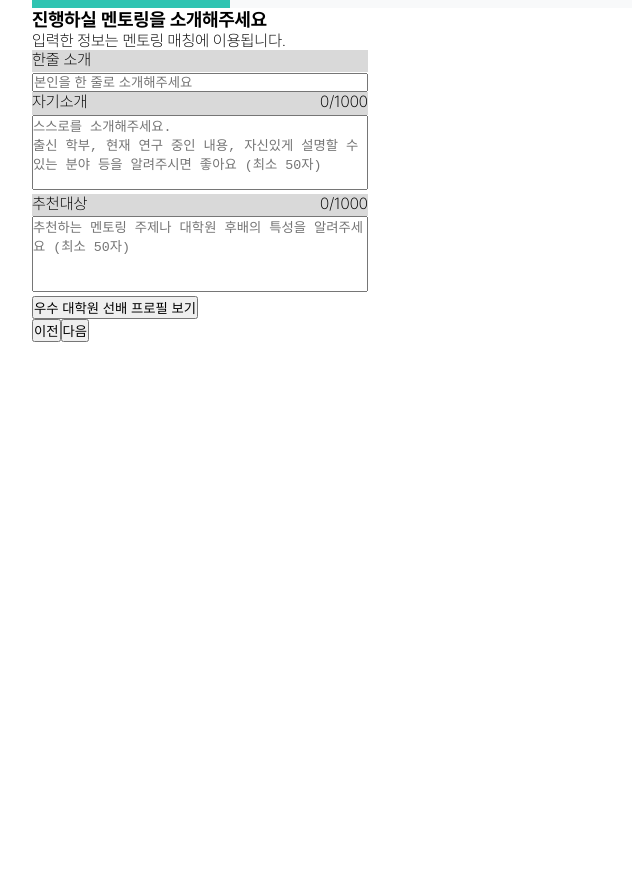
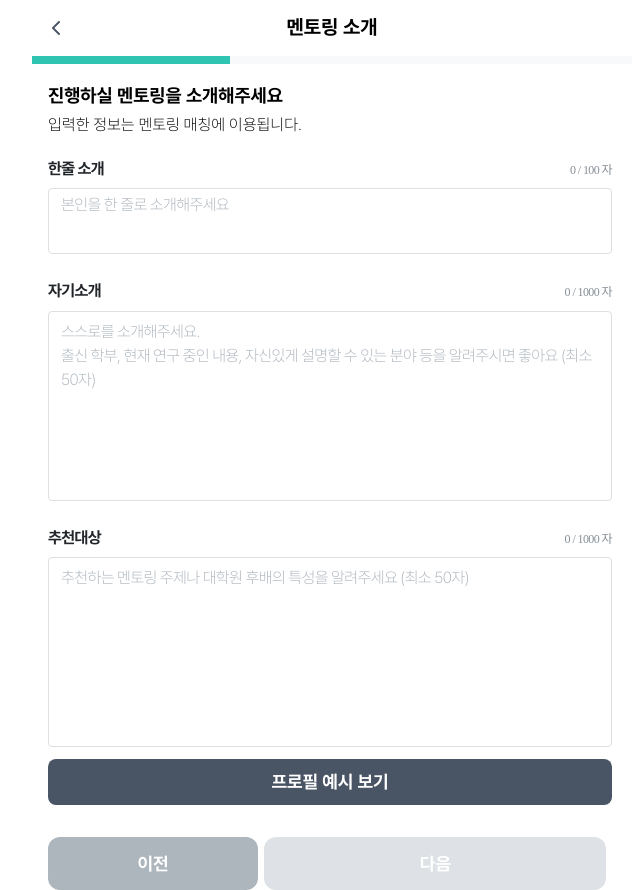
Before and after one commit to WE-ARE-RACCOONS/postgraduate-front, a Next.js app: page /add-profile in a window 1280 px wide. Shown: the whole page, without its empty margins (308-952 px from the left). Before the commit the page ends 800 px from the top, so only its background shows below. Built offline with nearby package versions, Linux system fonts and the light colour scheme; no server answers.

Commit message:
RAC-281 feat:정보입력 디자인 및 디테일

```diff
--- a/src/app/add-profile/page.tsx
+++ b/src/app/add-profile/page.tsx
@@ -1,6 +1,8 @@
 'use client';
 import ProgressBar from '@/components/Bar/ProgressBar';
 import ClickedBtn from '@/components/Button/ClickedBtn';
+import NextBtn from '@/components/Button/NextBtn';
+import BackHeader from '@/components/Header/BackHeader';
 import DimmedModal from '@/components/Modal/DimmedModal';
 import FullModal from '@/components/Modal/FullModal';
 import ProfileForm from '@/components/SingleForm/ProfileForm';
@@ -30,9 +32,16 @@ function AddProfilePage() {
   const [flag, setFlag] = useState(false);
   const [alertMsg, setAlertMsg] = useState('');
   const router = useRouter();
+  const [buttonAct, setButtonAct] = useState(false);
   const { modal, modalHandler, portalElement } = useModal(
     'senior-best-case-portal',
   );
+  const updateBtnSet = () => {
+    setButtonAct(singleIntro.length > 10 && multiIntro.length > 50 && recommended.length > 50);
+  };
+  useEffect(() => {
+    updateBtnSet();
+  }, [singleIntro, multiIntro, recommended]);
 
   const handleClick = () => {
     if (!singleIntro) {
@@ -72,18 +81,27 @@ function AddProfilePage() {
 
   return (
     <AddProfilePageContainer>
+      <BackHeader headerText='멘토링 소개' />
       <ProgressBar activeNum={0} />
-      <h3>{PROFILE_DIRECTION.addProfile}</h3>
-      <div>{PROFILE_SUB_DIRECTION.addProfile}</div>
+      <div style={{marginTop:'1.25rem',marginLeft:'1rem'}}>
+      <h3 >{PROFILE_DIRECTION.addProfile}</h3>
+      <div id='profile-sub'>{PROFILE_SUB_DIRECTION.addProfile}</div>
+      </div>
       <ProfileForm
+      flag={flag}
         lineType="single"
         title={PROFILE_TITLE.singleIntroduce}
         placeholder={PROFILE_PLACEHOLDER.singleIntroduce}
         formType="singleIntro"
+        maxLength={100}
         loadStr={singleIntro}
         changeHandler={setSingleIntro}
       />
+      <div style={{marginLeft:'1rem'}}>
+      { flag && <SingleValidator msg={'최소 10자 이상 입력해 주세요.'} textColor="#FF3347" />}
+      </div>
       <ProfileForm
+      flag={flag}
         lineType="multi"
         title={PROFILE_TITLE.multiIntroduce}
         placeholder={PROFILE_PLACEHOLDER.multiIntroduce}
@@ -92,7 +110,11 @@ function AddProfilePage() {
         loadStr={multiIntro}
         changeHandler={setMultiIntro}
       />
+      <div style={{marginLeft:'1rem'}}>
+      {flag && <SingleValidator msg={'최소 50자 이상 입력해 주세요.'} textColor="#FF3347" />}
+      </div>
       <ProfileForm
+      flag={flag}
         lineType="multi"
         title={PROFILE_TITLE.recommendedFor}
         placeholder={PROFILE_PLACEHOLDER.recommendedFor}
@@ -101,23 +123,21 @@ function AddProfilePage() {
         loadStr={recommended}
         changeHandler={setRecommended}
       />
-      <ClickedBtn
-        kind="click"
-        btnText="우수 대학원 선배 프로필 보기"
-        clickHandler={() => {
-          modalHandler();
-        }}
-      />
-      {flag && <SingleValidator msg={alertMsg} textColor="#FF0000" />}
-      <div>
-        <button
+      <div style={{marginLeft:'1rem'}}>
+      {flag && <SingleValidator msg={'최소 50자 이상 입력해 주세요.'} textColor="#FF3347" />}
+      </div>
+      <ShowProfBtn
+        onClick={modalHandler}
+      >프로필 예시 보기</ShowProfBtn>
+      <div style={{display:'flex',marginTop:'2rem'}}>
+        <PrevBtn
           onClick={() => {
             router.push('/mypage');
           }}
         >
           이전
-        </button>
-        <button onClick={handleClick}>다음</button>
+        </PrevBtn>
+        {buttonAct ? <NextAddBtnSet onClick={handleClick}>다음</NextAddBtnSet>:<NextAddBtn onClick={handleClick}>다음</NextAddBtn>}
       </div>
       {modal && portalElement
         ? createPortal(
@@ -135,4 +155,87 @@ const AddProfilePageContainer = styled.div`
   width: 100%;
   height: 100%;
   position: relative;
+  #profile-sub{
+    margin-top: 0.5rem;
+    margin-bottom: 1.69rem;
+  }
 `;
+const PrevBtn = styled.button`
+display: flex;
+width: 35%;
+padding: 1rem 0rem;
+justify-content: center;
+align-items: center;
+gap: 0.625rem;
+border-radius: 0.75rem;
+background: #ADB5BD;
+border: none;
+color: #FFF;
+text-align: center;
+font-family: Pretendard;
+font-size: 1.125rem;
+font-style: normal;
+font-weight: 700;
+line-height: normal;
+margin-left: 1rem;
+`
+const ShowProfBtn = styled.button`
+margin-top: 0.5rem;
+  display: flex;
+width: 94%;
+height: 2.875rem;
+padding: 1rem 0rem;
+justify-content: center;
+align-items: center;
+gap: 0.625rem;
+flex-shrink: 0;
+border-radius: 0.5rem;
+background: #495565;
+color: #FFF;
+text-align: center;
+font-family: Pretendard;
+font-size: 1.125rem;
+font-style: normal;
+font-weight: 700;
+line-height: normal;
+margin-left: 1rem;
+border: none;
+`
+const NextAddBtn = styled.button`
+  display: flex;
+width: 57%;
+padding: 1rem 0rem;
+justify-content: center;
+align-items: center;
+gap: 0.625rem;
+margin-left: 0.4rem;
+border-radius: 0.75rem;
+background: #DEE2E6;
+border: none;
+color: #FFF;
+text-align: center;
+font-family: Pretendard;
+font-size: 1.125rem;
+font-style: normal;
+font-weight: 700;
+line-height: normal;
+`
+const NextAddBtnSet = styled.button`
+  display: flex;
+width: 57%;
+padding: 1rem 0rem;
+justify-content: center;
+align-items: center;
+gap: 0.625rem;
+margin-left: 0.4rem;
+border: none;
+background: #2FC4B2;
+border-radius: 0.75rem;
+color: #FFF;
+text-align: center;
+font-family: Pretendard;
+font-size: 1.125rem;
+font-style: normal;
+font-weight: 700;
+line-height: normal;
+`
--- a/src/components/SingleForm/ProfileForm/ProfileForm.styled.ts
+++ b/src/components/SingleForm/ProfileForm/ProfileForm.styled.ts
@@ -1,24 +1,73 @@
 import styled from 'styled-components';
 
-export const ProfileFormContainer = styled.div`
-  width: 21rem;
+interface setflag {
+  flag: boolean;
+}
+export const ProfileFormContainer = styled.div<setflag>`
+  width: inherit;
   height: max-content;
+  margin-left: 1rem;
+  margin-top: 1.56rem;
 
   #single-profile-form {
-    width: 21rem;
+    height: 4.125rem;
+   width: 94%;
+    border-radius: 0.25rem;
+    border: 1px solid ${props => (props.flag ? '#FF5757' : '#DFDFDF')};
+padding: 0.2rem 0.75rem;
+resize: none;
+&::placeholder {
+    color: #ADB5BD;
+    font-family: Pretendard;
+    font-size: 1rem;
+    font-style: normal;
+    font-weight: 400;
+    line-height: 1.5rem;
+    letter-spacing: -0.0375rem;
+  }
   }
 
   #multi-profile-form {
-    width: 21rem;
-    height: 4.7rem;
+    height: 11.875rem;
+    width: 94%;
     resize: none;
+    border-radius: 0.25rem;
+border: 1px solid ${props => (props.flag ? '#FF5757' : '#DFDFDF')};
+padding: 0.5rem 0.75rem;
+
+  &::placeholder {
+    color: #ADB5BD;
+    font-family: Pretendard;
+    font-size: 1rem;
+    font-style: normal;
+    font-weight: 400;
+    line-height: 1.5rem;
+    letter-spacing: -0.0375rem;
   }
+}
 `;
 
 export const ProfileTitleContainer = styled.div`
-  width: 21rem;
+    width: 94%;
   height: 1.4rem;
-  background-color: #d9d9d9;
+  color: #212529;
+font-family: Pretendard;
+font-size: 1rem;
+font-style: normal;
+font-weight: 700;
+line-height: 1rem; /* 100% */
+letter-spacing: -0.0375rem;
+margin-bottom: 0.31rem;
   display: flex;
   justify-content: space-between;
+  #char-count{
+    color: #868E96;
+text-align: justify;
+font-family: "Spoqa Han Sans Neo";
+font-size: 0.75rem;
+font-style: normal;
+font-weight: 400;
+line-height: 1.125rem;
+letter-spacing: -0.0375rem;
+  }
 `;
--- a/src/components/SingleForm/ProfileForm/ProfileForm.tsx
+++ b/src/components/SingleForm/ProfileForm/ProfileForm.tsx
@@ -4,10 +4,8 @@ import {
   ProfileTitleContainer,
 } from './ProfileForm.styled';
 import { useEffect, useState } from 'react';
-
 function ProfileForm(props: ProfileFormProps) {
   const [charCount, setCharCount] = useState(0);
-
   useEffect(() => {
     if (props.loadStr) {
       const targetForm = document.querySelector(
@@ -22,26 +20,23 @@ function ProfileForm(props: ProfileFormProps) {
     e: React.ChangeEvent<HTMLInputElement | HTMLTextAreaElement>,
   ) => {
     props.changeHandler(e.currentTarget.value);
-    if (props.lineType == 'multi') setCharCount(e.currentTarget.value.length);
+   setCharCount(e.currentTarget.value.length);
   };
 
   return (
-    <ProfileFormContainer>
+    <ProfileFormContainer flag={props.flag}>
       <ProfileTitleContainer>
         <div>{props.title}</div>
-        {props.lineType == 'multi' && (
-          <div>
-            {charCount}/{props.maxLength || 0}
+          <div id='char-count'>
+            {charCount} / {props.maxLength || 0} 자
           </div>
-        )}
       </ProfileTitleContainer>
       {props.lineType == 'single' && (
-        <input
-          type="text"
+        <textarea
           id="single-profile-form"
           className={`profile-form-${props.formType}`}
           placeholder={props.placeholder}
-          onChange={(e) => props.changeHandler(e.currentTarget.value)}
+          onChange={(e) => handleChange(e)}
         />
       )}
       {props.lineType == 'multi' && (
--- a/src/components/Validator/SingleValidator/SingleValidator.tsx
+++ b/src/components/Validator/SingleValidator/SingleValidator.tsx
@@ -1,4 +1,4 @@
-import { SingleValidatorProps } from '@/types/validator/singleValidator';
+import { SingleValidatorProps } from '@/types/Validator/singleValidator';
 import { SingleValidatorContainer } from './SingleValidator.styled';
 import Image from 'next/image';
 import alert_x from '../../../../public/alert_x.png';
--- a/src/types/form/profileForm.ts
+++ b/src/types/form/profileForm.ts
@@ -7,6 +7,7 @@ export type lineType = 'single' | 'multi';
 export type profileFormType = 'singleIntro' | 'multiIntro' | 'recommendedFor';
 
 export interface ProfileFormProps {
+  flag:boolean;
   lineType: lineType;
   title: string;
   maxLength?: number; // lineType이 'multi'인 경우에만 들어옴
```
